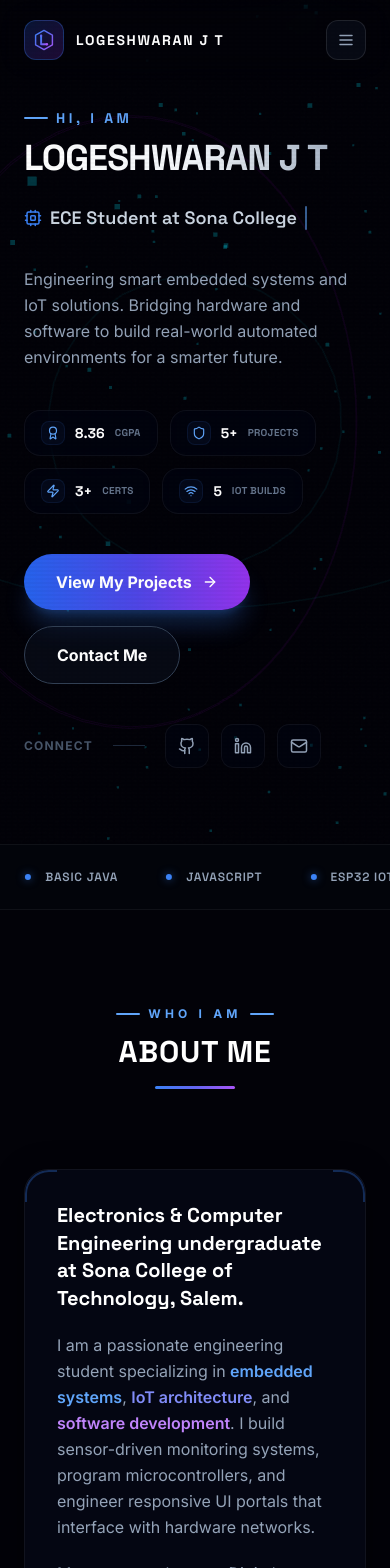
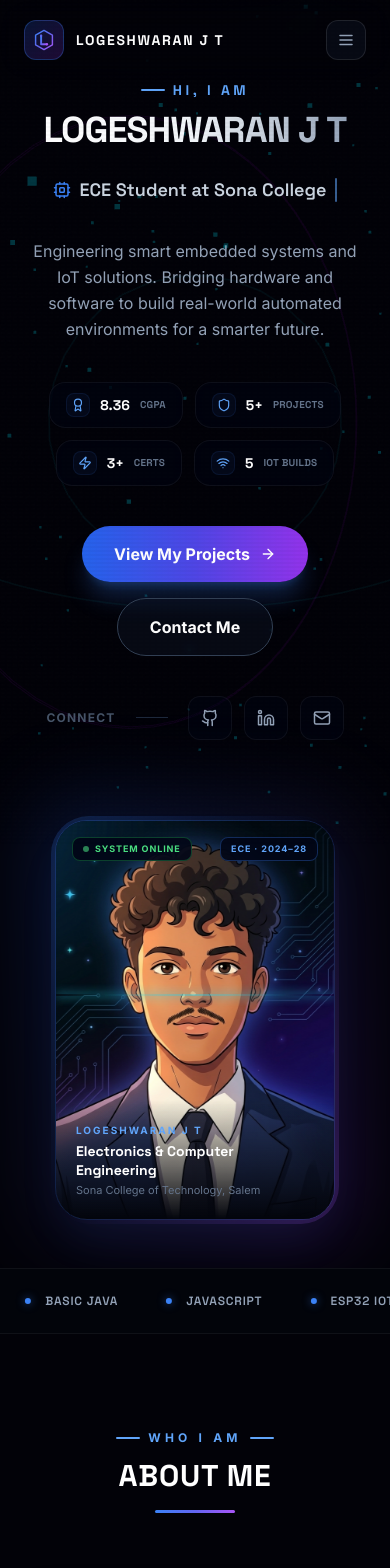
Before and after one commit to JTLogeshwaran/Portfolio, a Next.js app: page / in a window 390 px wide. Shown: the top 1568 px of the page. Built offline with nearby package versions, Linux system fonts and the light colour scheme.

Commit message:
Optimize Hero and Skills sections for full responsiveness on mobile

```diff
--- a/src/components/About.tsx
+++ b/src/components/About.tsx
@@ -18,11 +18,11 @@ export default function About() {
   ];
 
   const logs = [
-    { text: "ACADEMIC AFFILIATION: SONA ECE (2024–2028)", color: "text-slate-400" },
+    { text: "ACADEMIC AFFILIATION: SONA ECE (2024-2028)" },
     { text: "ACTIVE PROJECTS: 5 PROTOTYPES DEPLOYED", color: "text-blue-400" },
     { text: "RESEARCH DOMAIN: INTEGRATED CIRCUIT AUTOMATION", color: "text-indigo-400" },
-    { text: "SPORTS: CHESS 1st & 2nd PLACE · 100M SPRINT 1st", color: "text-purple-400" },
-    { text: "SYSTEM STATUS: HIGH PERFORMANCE · READY TO BUILD", color: "text-green-400" },
+    { text: "SPORTS: CHESS 1st & 2nd PLACE | 100M SPRINT 1st", color: "text-purple-400" },
+    { text: "SYSTEM STATUS: HIGH PERFORMANCE | READY TO BUILD", color: "text-green-400" },
   ];
 
   return (
--- a/src/components/Hero.tsx
+++ b/src/components/Hero.tsx
@@ -119,13 +119,13 @@ export default function Hero() {
 
         {/* LEFT: Content */}
         <motion.div
-          className="lg:col-span-7 flex flex-col justify-center text-left"
+          className="lg:col-span-7 flex flex-col justify-center items-center lg:items-start text-center lg:text-left"
           initial={{ opacity: 0 }}
           animate={{ opacity: 1 }}
           transition={{ duration: 1 }}
         >
                     <h1 className="text-4xl sm:text-5xl lg:text-6xl font-extrabold mb-6 tracking-tight font-heading uppercase text-white leading-[1.05]">
-            <div className="text-blue-400 text-sm sm:text-base font-bold tracking-[0.25em] uppercase mb-3 flex items-center gap-2"><span className="w-6 h-[2px] bg-blue-400 rounded-full inline-block"></span> Hi, I am</div>
+            <div className="text-blue-400 text-sm sm:text-base font-bold tracking-[0.25em] uppercase mb-3 flex items-center justify-center lg:justify-start gap-2"><span className="w-6 h-[2px] bg-blue-400 rounded-full inline-block"></span> Hi, I am</div>
             <span ref={titleRef} className="block bg-clip-text text-transparent bg-gradient-to-r from-white via-slate-100 to-slate-400">
               Logeshwaran J T
             </span>
@@ -137,12 +137,12 @@ export default function Hero() {
             <span className="w-0.5 h-6 bg-blue-400 animate-pulse rounded-full" />
           </div>
 
-          <p className="text-slate-400 text-base sm:text-lg max-w-xl mb-10 leading-relaxed font-body">
+          <p className="text-slate-400 text-base sm:text-lg max-w-xl mb-10 leading-relaxed font-body text-center lg:text-left">
             Engineering smart embedded systems and IoT solutions. Bridging hardware and software to build real-world automated environments for a smarter future.
           </p>
 
           {/* Stats Panels */}
-          <div className="flex flex-wrap gap-3 mb-10">
+          <div className="flex flex-wrap justify-center lg:justify-start gap-3 mb-10">
             {stats.map((s, i) => (
               <div
                 key={i}
@@ -156,7 +156,7 @@ export default function Hero() {
           </div>
 
           {/* CTAs */}
-          <div className="flex flex-wrap gap-4 items-center mb-10">
+          <div className="flex flex-wrap justify-center lg:justify-start gap-4 items-center mb-10">
             <a href="#projects" className="px-8 py-4 rounded-full bg-gradient-to-r from-blue-600 via-indigo-600 to-purple-600 hover:from-blue-500 hover:to-purple-500 text-white font-bold flex items-center gap-2.5 transition-all duration-300 shadow-xl shadow-blue-500/25 hover:shadow-blue-500/40 hover:-translate-y-1">
               View My Projects <ArrowRight size={16} />
             </a>
@@ -166,7 +166,7 @@ export default function Hero() {
           </div>
 
           {/* Links */}
-          <div className="flex items-center gap-5">
+          <div className="flex flex-wrap justify-center lg:justify-start items-center gap-5">
             <span className="text-xs font-bold text-slate-600 uppercase tracking-widest">Connect</span>
             <div className="w-8 h-[1px] bg-slate-800" />
             <div className="flex gap-3">
@@ -179,7 +179,7 @@ export default function Hero() {
 
         {/* RIGHT: Cinematic 3D Tilting Photo Panel */}
         <motion.div
-          className="hidden lg:flex lg:col-span-5 items-center justify-center"
+          className="flex lg:col-span-5 items-center justify-center mt-12 lg:mt-0"
           initial={{ opacity: 0, scale: 0.85 }}
           animate={{ opacity: 1, scale: 1 }}
           transition={{ duration: 1.2, ease: 'easeOut', delay: 0.2 }}
@@ -188,7 +188,7 @@ export default function Hero() {
             ref={cardRef}
             onMouseMove={handleMouseMove}
             onMouseLeave={handleMouseLeave}
-            className="relative w-[340px] h-[480px] cursor-pointer"
+            className="relative w-[280px] h-[400px] sm:w-[340px] sm:h-[480px] cursor-pointer"
             style={{ transformStyle: 'preserve-3d' }}
           >
             {/* Outer glow rings */}
@@ -252,7 +252,7 @@ export default function Hero() {
 
             {/* Floating chip - only CGPA */}
             <motion.div
-              className="absolute -right-16 top-[40%] px-4 py-2.5 rounded-xl bg-slate-950/90 border border-blue-500/30 backdrop-blur-md text-center shadow-xl shadow-blue-500/10 z-50"
+              className="hidden sm:block absolute -right-6 lg:-right-16 top-[40%] px-4 py-2.5 rounded-xl bg-slate-950/90 border border-blue-500/30 backdrop-blur-md text-center shadow-xl shadow-blue-500/10 z-50"
               animate={{ y: [0, -6, 0] }}
               transition={{ repeat: Infinity, duration: 3.2, ease: 'easeInOut' }}
               style={{ transform: 'translateZ(70px)' }}
--- a/src/components/Skills.tsx
+++ b/src/components/Skills.tsx
@@ -159,6 +159,8 @@ export default function Skills() {
       ctx.save();
       ctx.translate(width / 2, height / 2);
 
+      const scaleFactor = Math.min(1, width / 450);
+
       // Draw orbit rings
       nodes.forEach((node) => {
         const isSelected = activeCategory === node.id;
@@ -168,8 +170,9 @@ export default function Skills() {
         ctx.lineWidth = isSelected ? 1.5 : 0.8;
         ctx.setLineDash(isSelected ? [] : [4, 8]);
         ctx.beginPath();
-        const rx = Math.abs(node.radius * Math.cos(angleY));
-        const ry = Math.abs(node.radius * Math.cos(angleX));
+        const radius = node.radius * scaleFactor;
+        const rx = Math.abs(radius * Math.cos(angleY));
+        const ry = Math.abs(radius * Math.cos(angleX));
         if (rx > 0 && ry > 0) {
           ctx.ellipse(0, 0, rx, ry, 0, 0, Math.PI * 2);
         }
@@ -195,9 +198,10 @@ export default function Skills() {
       ctx.restore();
 
       projectedCache = nodes.map((node) => {
+        const radius = node.radius * scaleFactor;
         const t = time * node.speed * 0.1 + node.phase;
-        const x3d = Math.cos(t) * node.radius;
-        const z3d = Math.sin(t) * node.radius;
+        const x3d = Math.cos(t) * radius;
+        const z3d = Math.sin(t) * radius;
         const y3d = Math.sin(time * 0.002 + node.phase) * 8;
 
         const xRot = x3d * Math.cos(angleY) - z3d * Math.sin(angleY);
```
